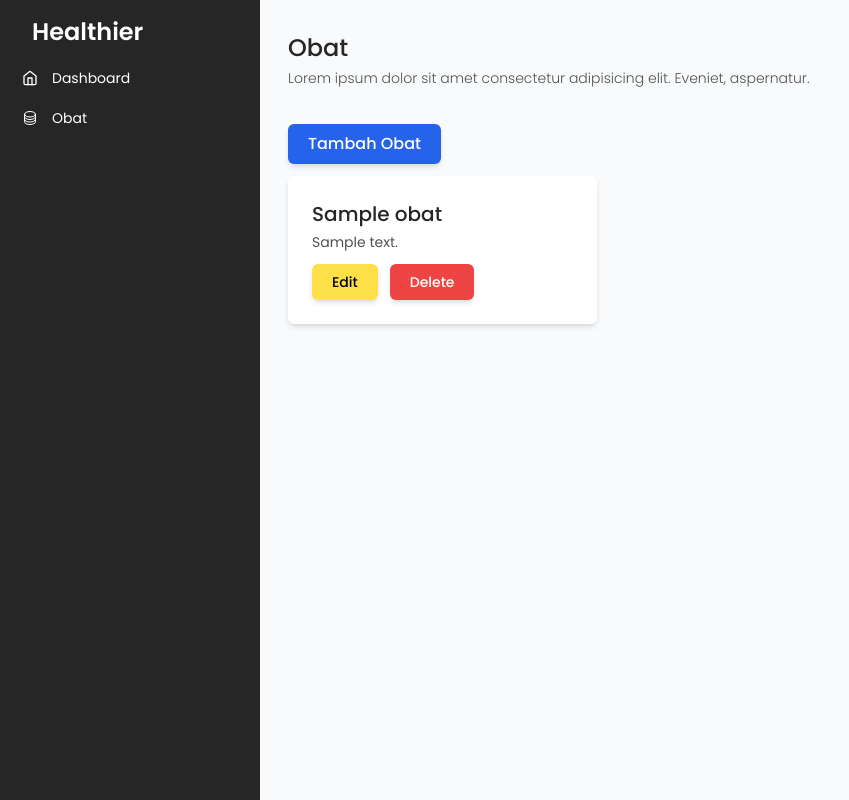
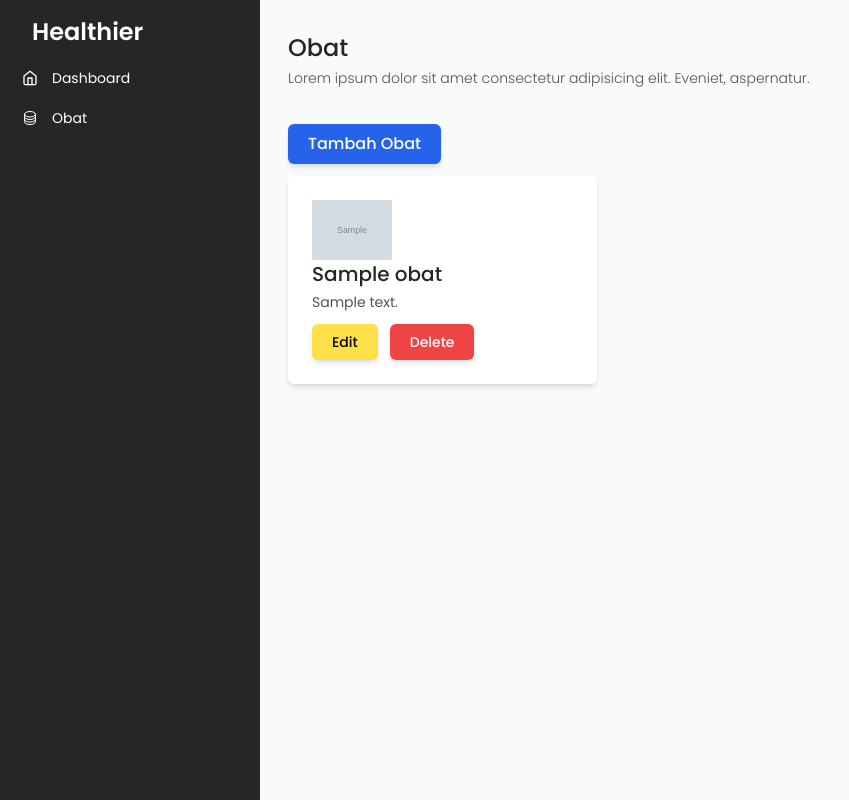
Before and after one commit to ardianilyas/healthier, a Laravel app: template resources/views/dashboard/admin/obat/index.blade.php in a window 1280 px wide. Shown: the whole page, without its empty margins (0-849 px from the left). Run offline with Laravel 12, Linux system fonts and the light colour scheme; the template is opened without the code that fills it: most values are stand-ins (such as "Sample title", 1, 10 or a date in 2020); grey boxes marked "Sample" are stand-in pictures; style sheets or scripts are compiled from the project's sources.

Commit message:
show image at obat dashboard

```diff
--- a/resources/views/dashboard/admin/obat/index.blade.php
+++ b/resources/views/dashboard/admin/obat/index.blade.php
@@ -8,6 +8,9 @@
         <x-card>
             <div class="h-full flex flex-col justify-between">
                 <div>
+                    @if (isset($obat->image))
+                    <img src="{{ asset('storage/obat/'. $obat->image) }}" alt="" class="w-20">
+                    @endif
                     <h4 class="text-xl text-neutral-800 font-medium">{{ $obat->nama }}</h4>
                     <p class="text-sm text-neutral-600 mt-1 line-clamp-2">{{ $obat->keterangan }}</p>
                 </div>
```
